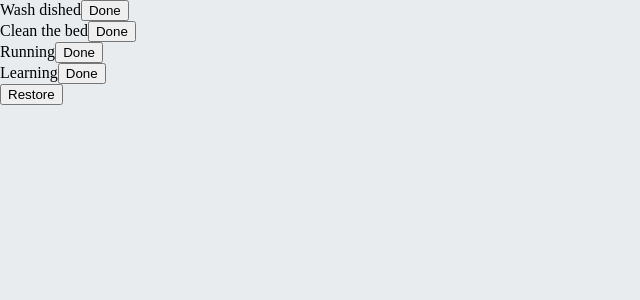
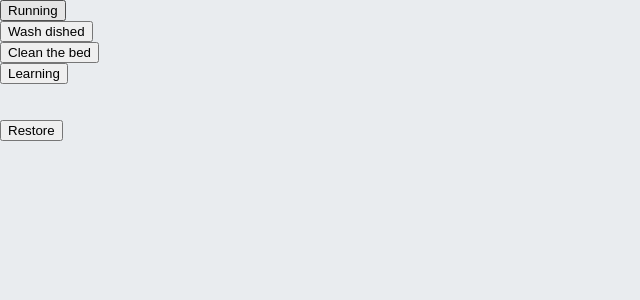
Before and after one commit to yh0921k/learning-react, a React (Create React App) app: page / in a window 1280 px wide. Shown: the top 300 px of the page, without its empty margins (0-640 px from the left). Built offline with nearby package versions, Linux system fonts and the light colour scheme.

Commit message:
add: 1.1.26 Key와 리렌더링 알아보기 02

```diff
--- a/src/App.js
+++ b/src/App.js
@@ -1,6 +1,7 @@
-import React, { useState } from 'react';
+import React, { useEffect, useState } from 'react';
 
 const todos = [
+  [
     {
       id: 1,
       value: 'Wash dished',
@@ -17,11 +18,76 @@ const todos = [
       id: 4,
       value: 'Learning',
     },
+  ],
+  [
+    {
+      id: 4,
+      value: 'Learning',
+    },
+    {
+      id: 1,
+      value: 'Wash dished',
+    },
+    {
+      id: 2,
+      value: 'Clean the bed',
+    },
+    {
+      id: 3,
+      value: 'Running',
+    },
+  ],
+  [
+    {
+      id: 3,
+      value: 'Running',
+    },
+    {
+      id: 1,
+      value: 'Wash dished',
+    },
+    {
+      id: 2,
+      value: 'Clean the bed',
+    },
+    {
+      id: 4,
+      value: 'Learning',
+    },
+  ],
+  [
+    {
+      id: 2,
+      value: 'Clean the bed',
+    },
+    {
+      id: 1,
+      value: 'Wash dished',
+    },
+    {
+      id: 3,
+      value: 'Running',
+    },
+    {
+      id: 4,
+      value: 'Learning',
+    },
+  ],
 ];
 
 const App = () => {
-  const [items, setItems] = useState(todos);
+  const [items, setItems] = useState(todos[0]);
 
+  useEffect(() => {
+    const interval = setInterval(() => {
+      const random = Math.floor(Math.random() * 3);
+      setItems(todos[random]);
+
+      return () => {
+        clearInterval(interval);
+      };
+    }, 1000);
+  }, []);
   const handleDoneClick = (todo) => {
     setItems((items) => items.filter((item) => item !== todo));
   };
@@ -37,10 +103,11 @@ const App = () => {
     <>
       {items.map((todo) => (
         <div key={todo.id}>
-          <span>{todo.value}</span>
-          <button onClick={() => handleDoneClick(todo)}>Done</button>
+          <button onClick={() => handleDoneClick(todo)}>{todo.value}</button>
         </div>
       ))}
+      <br />
+      <br />
       <button onClick={handleRestoreClick}>Restore</button>
     </>
   );
```
Lines whose indentation alone changed are shown as unchanged.
